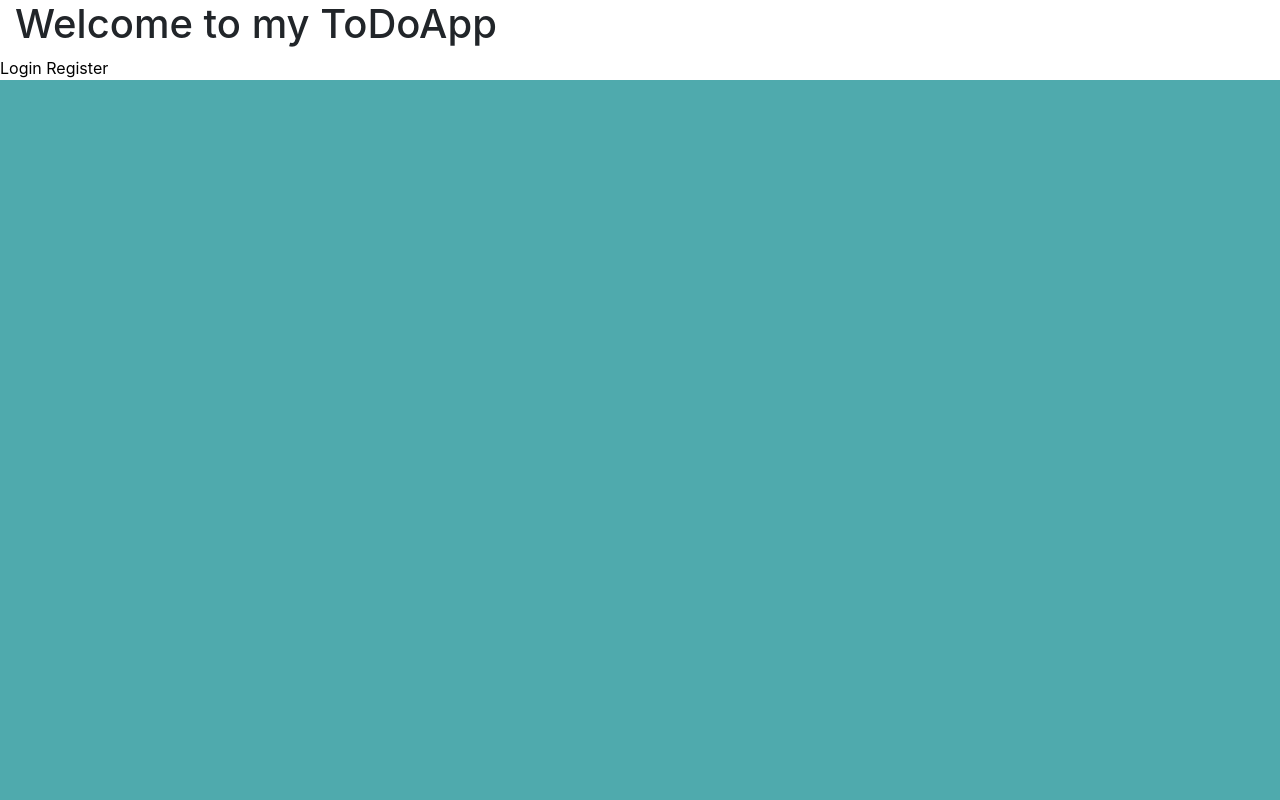
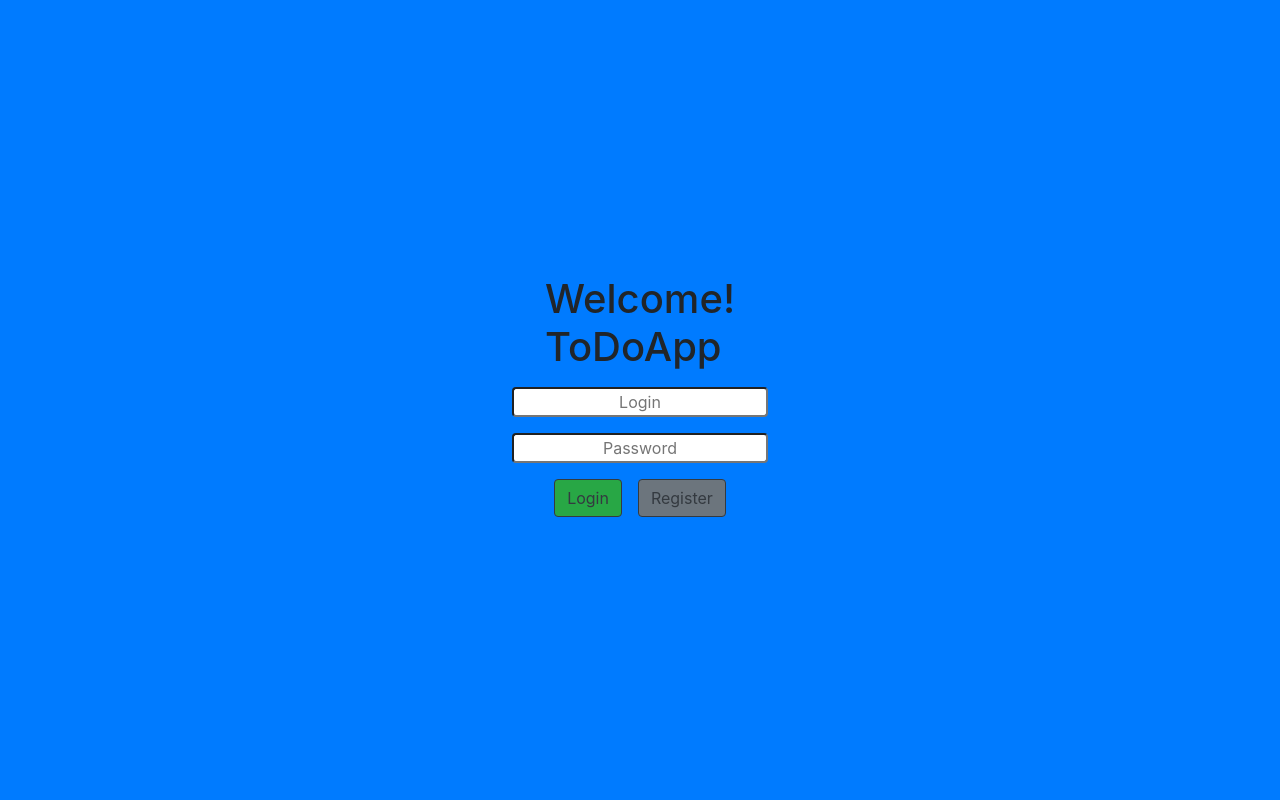
Before and after one commit to krzysztofn1993/ToDoApp, a PHP site: page / in a window 1280 px wide. Run offline with PHP 8.4, Linux system fonts and the light colour scheme; some libraries are stand-ins or nearby versions.

Commit message:
Created Login/Home View

```diff
--- a/App/Controller/Register.php
+++ b/App/Controller/Register.php
@@ -10,7 +10,7 @@ class Register {
 
     public function index()
     {
-        echo "Register index<br>";
+        require_once('../App/Views/content/Register.php');
     }
 
     public function check()
--- a/App/Views/content/Home.php
+++ b/App/Views/content/Home.php
@@ -2,10 +2,30 @@
 $title = "Home Page";
 require_once('../App/Views/common/head.php');
 ?>
-<body>
-    <h1 class="col-lg-12">Welcome to my ToDoApp</h1>
-    <a href="./login">Login</a>
-    <a href="./register">Register</a>
+<body class="bg-primary vh-100">
+<div class="col-lg-12 h-100 wrapper d-flex flex-column justify-content-center align-items-center">
+    <div class="row">
+        <h1 class="">Welcome!<br> ToDoApp</h1>
+    </div>
+    <div class="row">
+        <form action="./app" method="POST" autocomplete="off">
+            <div class="row d-flex align-items-center justify-content-center">
+                <label for="login"></label>
+                <input type="text" name="login" id="login" required autocomplete="off"
+                placeholder="Login" class="rounded  my-2">
+            </div>
+            <div class="row d-flex justify-content-center">
+                <label for="password"></label>
+                <input type="password" name="password" required autocomplete="off"
+                placeholder="Password" class="rounded my-2">
+            </div>
+    </div>
+    <div class="row d-flex justify-content-around my-2">
+        <a class="btn btn-success border border-dark text-dark mx-2" href="./login">Login</a>
+        </form>
+        <a class="btn btn-secondary border border-dark text-dark mx-2" href="./register">Register</a>
+    </div>
+</div>
 <?php
 require_once('../App/Views/common/footer.php');
 ?>
--- a/public/stylesheets/main.css
+++ b/public/stylesheets/main.css
@@ -1,9 +1,16 @@
 html {
-    background-color: #4faaad;
+    /* background-color: #4faaad; */
 }
 
 a, a:visited, a:focus, a:hover {
-    font-style: none;
     text-decoration: none;
-    color: black;
 }
+
+.vh-100 {
+    height: 100vh;
+    max-height: 100vh;
+}
+
+::-webkit-input-placeholder {
+    text-align: center;
+ }
```
